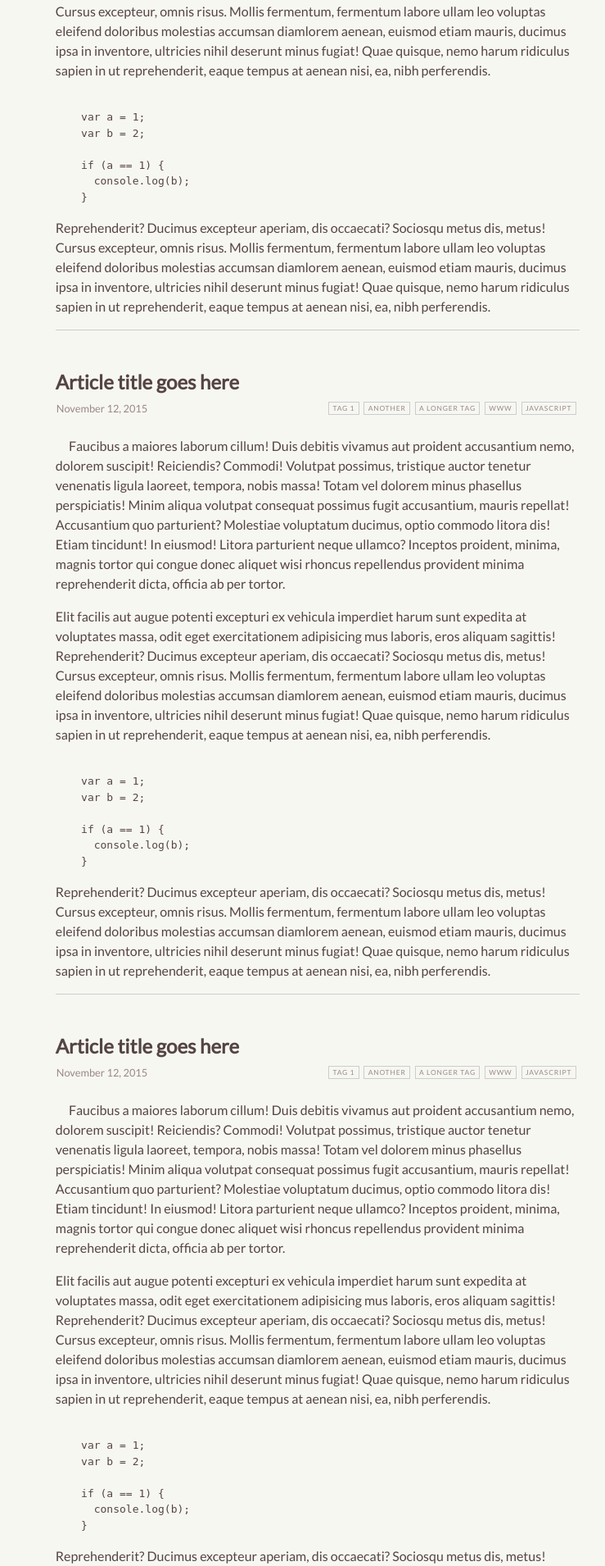
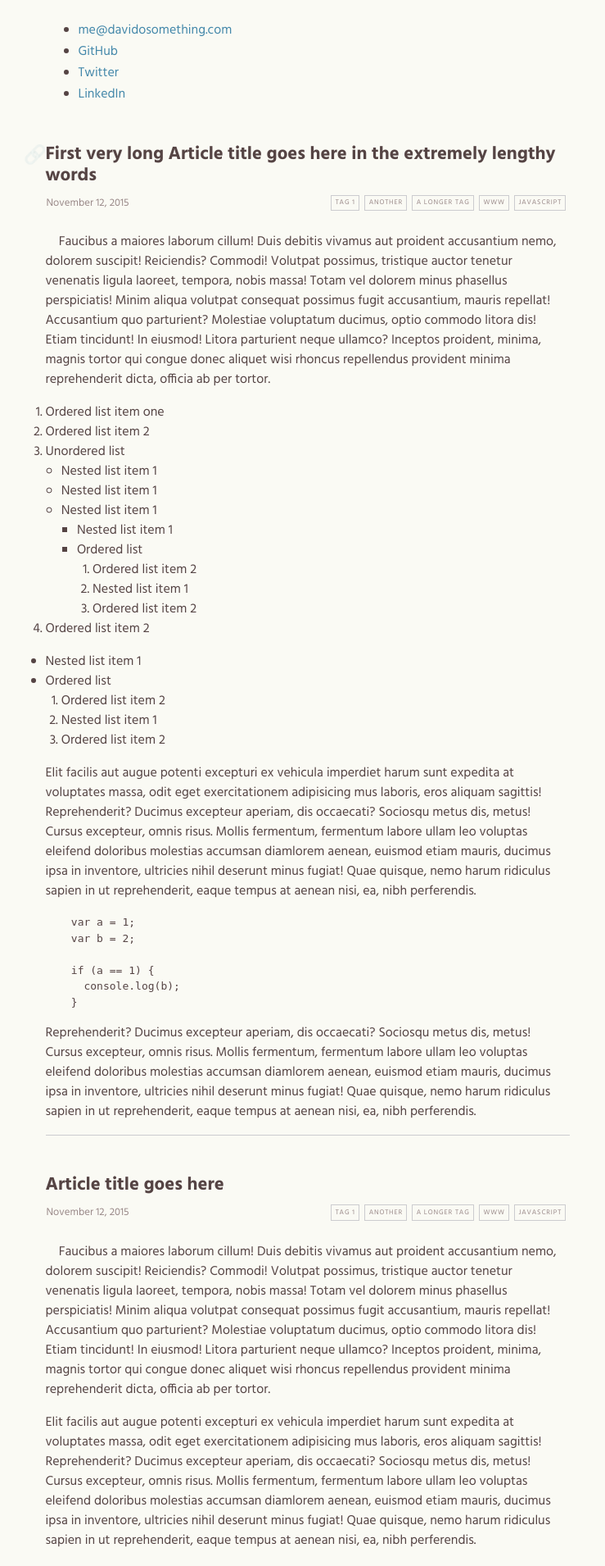
Before and after one commit to davidosomething/16.davidosomething.com, a PHP site: page / in a window 1280 px wide. Shown: the part 494-2404 px from the top of the page at 82% size, without its empty margins (38-777 px from the left). Run offline with PHP 8.4, Linux system fonts and the light colour scheme; style sheets or scripts are compiled from the project's sources.

Commit message:
mixins for mediaquery and font size, some list styling and variable mapping

```diff
--- a/assets/scss/global.scss
+++ b/assets/scss/global.scss
@@ -6,22 +6,87 @@
 // Colors
 // -----------------------------------------------------------------------------
 
-$c-primary-bg: #f7f7f2;
-$c-primary-text: #544;
-$c-primary-link: #48a;
+$c-primary-bg:          #fafaf4;
+$c-primary-text:        #544;
+$c-primary-link:        #48a;
 $c-primary-link--hover: #9ce;
-$c-primary-divider: #cccccf;
+$c-primary-divider:     #cccccf;
 
-$c-tertiary-bg: #e0f0ff;
-$c-tertiary-text: #988;
+$c-tertiary-bg:         #e0f0ff;
+$c-tertiary-text:       #988;
 
-$c-header-text: #abc;
+$c-header-text:         #abc;
 
 // -----------------------------------------------------------------------------
-// Sizes
+// Typography
 // -----------------------------------------------------------------------------
 
-$s-h2: 1.5rem;
+// Font
+$typeface-heading: 'Hind';
+$typeface-body:    'Hind';
+$typeface-body--fallback: sans-serif;
+
+// Sizes
+$fontsizes: (
+  small: (
+    h2: 1.4rem,
+    article__meta: 0.8em
+  ),
+  medium: (
+    h2: 2rem,
+    article__tags: 0.66em
+  ),
+  nav: (
+    default: 0.5rem
+  ),
+  footer: (
+    default: 0.8rem
+  ),
+);
+
+@mixin fs($breakpoint, $size) {
+  $fontsizes-for-breakpoint: map-get($fontsizes, $breakpoint);
+  $fontsize: map-get($fontsizes-for-breakpoint, $size);
+  font-size: $fontsize;
+}
+
+// -----------------------------------------------------------------------------
+// Media Queries
+// -----------------------------------------------------------------------------
+//
+// # Scale
+//
+$breakpoints: (
+  medium: 639px,
+  large:  1023px,
+  xlarge: 1367px,
+);
+
+@mixin mq($size) {
+  $breakpoint: #{map-get($breakpoints, $size)};
+  @media (min-width: $breakpoint) { @content; }
+}
+
+
+// -----------------------------------------------------------------------------
+// Link icon before element
+// -----------------------------------------------------------------------------
+@mixin link-icon-before {
+  &::before {
+    @include fs('small', 'h2');
+    content: '\1F517';
+    display: inline-block;
+    font-family: Apple Garamond, Arial, Liberation Sans;
+    font-weight: normal;
+    left: -1.2em;
+    opacity: 0.1;
+    position: absolute;
+  }
+
+  &:hover::before {
+    opacity: 0.25;
+  }
+}
 
 // -----------------------------------------------------------------------------
 // Global
@@ -30,7 +95,7 @@ $s-h2: 1.5rem;
 body {
   background: $c-primary-bg;
   color: $c-primary-text;
-  font-family: 'Lato', sans-serif;
+  font-family: $typeface-body, $typeface-body--fallback;
 }
 
 a {
@@ -46,27 +111,19 @@ a {
 }
 
 .globalDiv {
-  margin: 2rem;
-
-  @media screen and (min-width: 641px) {
-    margin: 3rem;
-  }
+  margin: 1.5rem;
+  @include mq('large') { margin: 2rem; }
+  @include mq('xlarge') { margin: 3rem; }
 }
 
 // -----------------------------------------------------------------------------
 // Global Header
 // -----------------------------------------------------------------------------
 
-.globalHeader {
-}
-
 .globalHeader > h1 {
+  @include fs('small', 'h2');
   color: $c-header-text;
-  font-size: 1.5em;
-
-  @media screen and (min-width: 481px) {
-    font-size: 2em;
-  }
+  @include mq('medium') { font-size: 2em; }
 }
 
 
@@ -75,7 +132,7 @@ a {
 // -----------------------------------------------------------------------------
 
 .globalContent {
-  @media screen and (min-width: 769px) {
+  @include mq('large') {
     align-items: flex-start;
     display: flex;
     flex-flow: nowrap;
@@ -90,9 +147,9 @@ a {
 .globalNav {
   display: none;
 
-  @media screen and (min-width: 769px) {
+  @include mq('large') {
+    @include fs('nav', 'default');
     display: block;
-    font-size: 0.5rem;
     margin-left: 8%;
     opacity: 0.25;
     transition: opacity 0.2s;
@@ -118,21 +175,12 @@ a {
 // -----------------------------------------------------------------------------
 
 .globalFooter {
+  @include fs('footer', 'default');
   border-top: 1px $c-primary-divider solid;
   clear: both;
-  font-size: 0.8rem;
   padding: 1em 0;
 }
 
-
-// -----------------------------------------------------------------------------
-// Home
-// -----------------------------------------------------------------------------
-
-.home {
-  main {
-  }
-}
 
 // -----------------------------------------------------------------------------
 // Article
@@ -170,15 +218,16 @@ a {
   position: relative;
 
   > h2 {
-    font-size: $s-h2;
+    @include fs('small', 'h2');
+    line-height: 1.15;
     margin: 0;
   }
 
   > .article__meta {
+    @include fs('small', 'article__meta');
     align-items: center;
     color: $c-tertiary-text;
     display: flex;
-    font-size: 0.8em;
     justify-content: space-between;
 
     time {
@@ -191,9 +240,9 @@ a {
     .article__tags {
       display: none;
 
-      @media screen and (min-width: 641px) {
+      @include mq('medium') {
+        @include fs('medium', 'article__tags');
         display: inline-block;
-        font-size: 0.66em;
         list-style: none;
         vertical-align: middle;
 
@@ -207,20 +256,10 @@ a {
 }
 
 .article__header__permalink {
-  &::before {
-    content: '\1F517';
-    display: inline-block;
-    font-family: Apple Garamond, Arial, Liberation Sans;
-    font-size: $s-h2;
-    font-weight: normal;
-    left: -2rem;
-    opacity: 0.25;
-    position: absolute;
-    visibility: hidden;
-  }
+  color: inherit;
 
-  &:hover::before {
-    visibility: visible;
+  @include mq('large') {
+    @include link-icon-before();
   }
 }
 
@@ -230,6 +269,16 @@ a {
 
   p:first-child {
     text-indent: 2ex;
+  }
+
+  ol,
+  ul {
+    padding-left: 0;
+  }
+
+  li ol,
+  li ul {
+    padding-left: 1.2em;
   }
 }
 
--- a/index.php
+++ b/index.php
@@ -6,7 +6,7 @@
 <meta name="viewport" content="width=device-width, initial-scale=1">
 <title>davidosomething.com</title>
 
-<link rel="stylesheet" href="//fonts.googleapis.com/css?family=Lato">
+<link rel="stylesheet" href="//fonts.googleapis.com/css?family=Hind:400,700">
 <link rel="stylesheet" href="/assets/css/global.css">
 
 <script src="/assets/js/dist/global.js" async></script>
@@ -16,17 +16,28 @@
 <div class="globalContainer">
 
   <header class="globalDiv globalHeader">
-    <h1>davidosomething.com</h1>
+    <h1 class="globalSiteTitle">davidosomething.com</h1>
   </header>
 
   <div class="globalDiv globalContent">
     <main>
 
+      <article class="bio" itemscope itemtype="http://microformats.org/profile/hcard">
+        <h2 class="bio__header" itemprop="n">David O'Trakoun</h2>
+        <img class="bio__avatar" alt="Avatar" src="https://secure.gravatar.com/avatar/059a1d904137522399604e0d6a83a10c" itemprop="photo">
+        <ul class="bio__links">
+          <li><a href="mailto:me@davidosomething.com" rel="author" itemprop="email">me@davidosomething.com</a></li>
+          <li><a href="https://github.com/davidosomething" itemprop="url">GitHub</a></li>
+          <li><a href="https://twitter.com/davidosomething" itemprop="url">Twitter</a></li>
+          <li><a href="https://www.linkedin.com/in/davidosomething/" itemprop="url">LinkedIn</a></li>
+        </ul>
+      </article>
+
       <article class="article article--excerpt">
 
         <header class="article__header">
 
-          <h2><a href="#" class="article__header__permalink">Article title goes here</a></h2>
+          <h2><a class="article__header__permalink" href="#" rel="bookmark">First very long Article title goes here in the extremely lengthy words</a></h2>
 
           <section class="article__meta">
             <time datetime="2015-05-16 19:00">November 12, 2015</time>
@@ -53,6 +64,41 @@
           tortor.
           </p>
 
+          <ol>
+            <li>Ordered list item one</li>
+            <li>Ordered list item 2</li>
+            <li>Unordered list
+              <ul>
+                <li>Nested list item 1</li>
+                <li>Nested list item 1</li>
+                <li>Nested list item 1
+                  <ul>
+                    <li>Nested list item 1</li>
+                    <li>Ordered list
+                      <ol>
+                      <li>Ordered list item 2</li>
+                      <li>Nested list item 1</li>
+                      <li>Ordered list item 2</li>
+                      </ol>
+                    </li>
+                  </ul>
+                </li>
+              </ul>
+            </li>
+            <li>Ordered list item 2</li>
+          </ol>
+
+          <ul>
+            <li>Nested list item 1</li>
+            <li>Ordered list
+              <ol>
+              <li>Ordered list item 2</li>
+              <li>Nested list item 1</li>
+              <li>Ordered list item 2</li>
+              </ol>
+            </li>
+          </ul>
+
           <p>Elit facilis aut augue potenti excepturi ex vehicula imperdiet harum
           sunt expedita at voluptates massa, odit eget exercitationem adipisicing
           mus laboris, eros aliquam sagittis! Reprehenderit? Ducimus excepteur
@@ -64,8 +110,7 @@
           tempus at aenean nisi, ea, nibh perferendis.
           </p>
 
-          <pre><code class="js">
-    var a = 1;
+          <pre><code class="js">    var a = 1;
     var b = 2;
 
     if (a == 1) {
@@ -128,8 +173,7 @@
           tempus at aenean nisi, ea, nibh perferendis.
           </p>
 
-          <pre><code class="js">
-    var a = 1;
+          <pre><code class="js">    var a = 1;
     var b = 2;
 
     if (a == 1) {
@@ -193,8 +237,7 @@
           tempus at aenean nisi, ea, nibh perferendis.
           </p>
 
-          <pre><code class="js">
-    var a = 1;
+          <pre><code class="js">    var a = 1;
     var b = 2;
 
     if (a == 1) {
```
